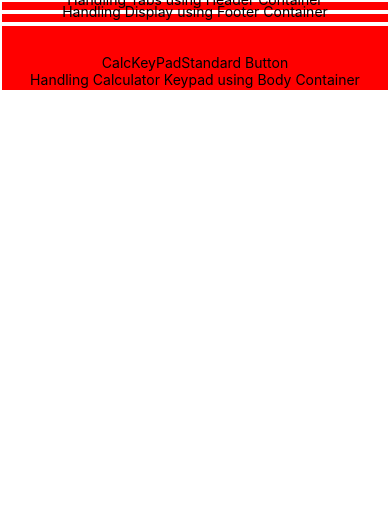
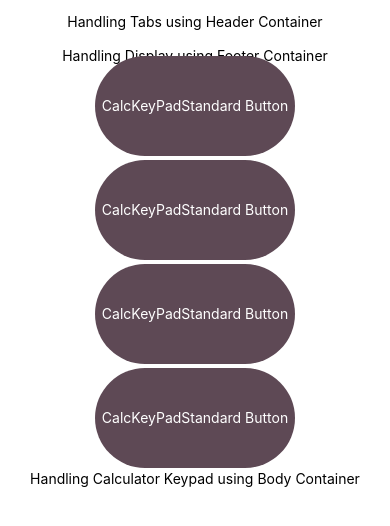
Before and after one commit to 007tickooayush/adavanced-calc-rn, a React Native app: screen / in a window 390 px wide. Shown: the top 526 px of the page. Built offline with nearby package versions, Linux system fonts and the light colour scheme.

Commit message:
DEFINITION UPDATES:
- expo version update
- keypad container format initialization
- keypad button style definition

TODO: need to add event handling for the keypad button

```diff
--- a/src/App.tsx
+++ b/src/App.tsx
@@ -4,6 +4,10 @@ import { styles } from '../style/styles';
 import CalcKeyPadContainer from './keypad/CalcKeyPadContainer';
 
 const App = () => {
+
+	// TODO: handle the tabs and new tab options
+	// also implement the handling of the state for multiple tabs
+
 	return (
 		<SafeAreaView style={styles.container}>
 			<StatusBar style='auto' />
--- a/src/keypad/CalcKeyPadContainer.tsx
+++ b/src/keypad/CalcKeyPadContainer.tsx
@@ -7,6 +7,9 @@ import CalcKeyPadScientific from './CalcKeyPadScientific';
 
 const CalcKeyPadContainer = () => {
     const [calcKeypadType, setCalcKeypadType] = useState<CalculatorType>('standard');
+
+    // define the standard keybpard layout first, and handle the arithmetic operations
+
     return (
         <View>
             <CalcTypeContext.Provider value={{ calcKeyTypeContxt: calcKeypadType, setCalcKeyTypeContxt: setCalcKeypadType }}>
--- a/src/keypad/CalcKeyPadStandard.tsx
+++ b/src/keypad/CalcKeyPadStandard.tsx
@@ -1,10 +1,14 @@
 import { View, Text } from 'react-native'
 import React from 'react'
 import KeypadButton from './KeypadButton';
+import { styles } from '../../style/styles';
 
 const CalcKeyPadStandard = () => {
     return (
-        <View>
+        <View style={styles.standardKeypadContainer}>
+            <KeypadButton btnText={'CalcKeyPadStandard Button'} />
+            <KeypadButton btnText={'CalcKeyPadStandard Button'} />
+            <KeypadButton btnText={'CalcKeyPadStandard Button'} />
             <KeypadButton btnText={'CalcKeyPadStandard Button'} />
         </View>
     )
--- a/src/keypad/KeypadButton.tsx
+++ b/src/keypad/KeypadButton.tsx
@@ -1,12 +1,18 @@
 import { View, Text, TouchableOpacity } from 'react-native'
 import React from 'react'
+import { styles } from '../../style/styles';
 
 const KeypadButton = ({ btnText }: { btnText: string }) => {
+
+    // todo: pass and define the function for handling the button press events
+
     return (
         <TouchableOpacity
-            onPress={() => console.log(btnText+' button clicked')}
+            onPress={() => console.log(btnText + ' button clicked')}
         >
-            <Text>{btnText}</Text>
+            <View style={[styles.keypadBtn]}>
+                <Text style={[styles.keypadTxt]}>{btnText}</Text>
+            </View>
         </TouchableOpacity>
     )
 }
--- a/style/styles.ts
+++ b/style/styles.ts
@@ -1,6 +1,7 @@
 import { Dimensions, StyleSheet, Text, View } from 'react-native';
 import Constants from 'expo-constants';
 
+const { width, height } = Dimensions.get('screen');
 
 export const styles = StyleSheet.create({
     rootLayout: {
@@ -19,7 +20,7 @@ export const styles = StyleSheet.create({
         alignItems: 'center',
         padding: 2,
         margin: 2,
-        backgroundColor: 'red'
+        // backgroundColor: 'red'
     },
     body: {
         flex: 16,
@@ -27,7 +28,7 @@ export const styles = StyleSheet.create({
         alignItems: 'center',
         padding: 2,
         margin: 2,
-        backgroundColor: 'red'
+        // backgroundColor: 'red'
     },
     footer: {
         flex: 1,
@@ -35,6 +36,29 @@ export const styles = StyleSheet.create({
         alignItems: 'center',
         padding: 2,
         margin: 2,
-        backgroundColor: 'red'
+        // backgroundColor: 'red'
     },
+    keypadBtn: {
+        width: 200,
+        height: 100,
+        justifyContent: 'center',
+        alignItems: 'center',
+        backgroundColor: '#5E4955',
+        // borderWidth: 1,
+        // borderColor: '#888',
+        borderRadius: 50,
+        // boxShadow: '4 4 4 4 #221D23',
+        margin: 2,
+        // color: '#000000'
+    },
+    keypadTxt: {
+        color: '#FFFFFF',
+    },
+
+    standardKeypadContainer: {
+        display: 'flex',
+        flexDirection: 'row',
+        flexWrap: 'wrap',
+        justifyContent: 'center',
+    }
 });
```
